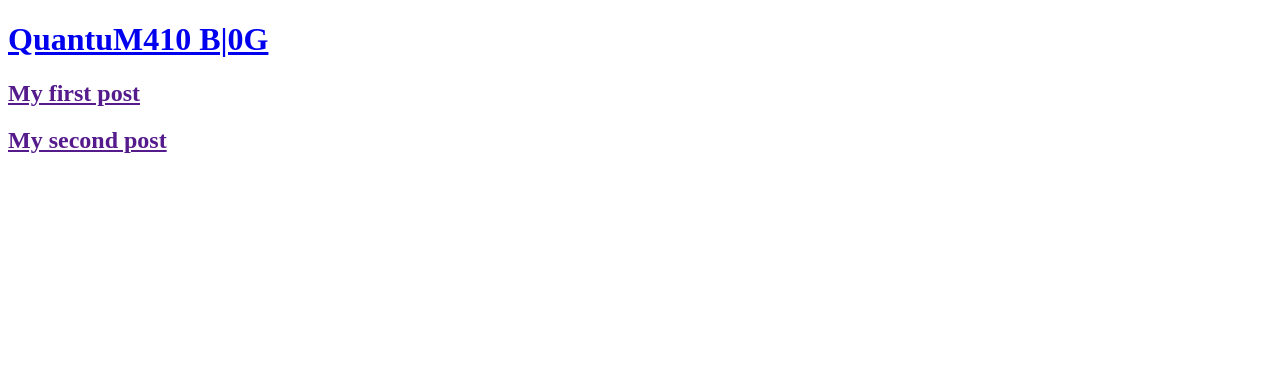
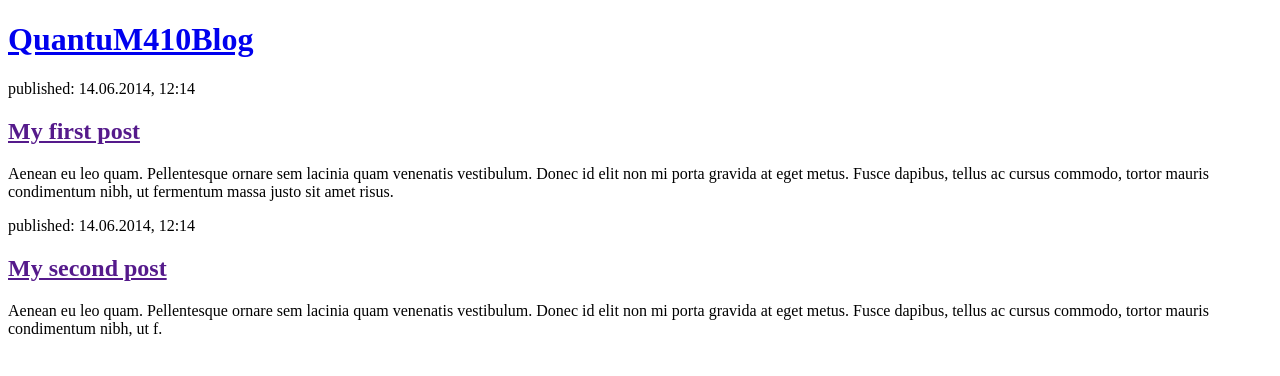
Before and after one commit to QuantuM410/Djang0-amf0ss, a Django app: page / in a window 1280 px wide. Shown: the top 376 px of the page. Run offline with Django 3.2, Linux system fonts and the light colour scheme.

Commit message:
Changed the HTML for the site.

```diff
--- a/blog/templates/blog/post_list.html
+++ b/blog/templates/blog/post_list.html
@@ -1,23 +1,23 @@
 <!DOCTYPE html>
 <html>
     <head>
-        <title>QuantuM410 B|0G</title>
+        <title>QuantuM410Blog</title>
     </head>
     <body>
         <header>
-            <h1><a href="/">QuantuM410 B|0G</a></h1>
+            <h1><a href="/">QuantuM410Blog</a></h1>
         </header>
 
         <article>
-            <time></time>
+            <time>published: 14.06.2014, 12:14</time>
             <h2><a href="">My first post</a></h2>
-            <p></p>
+            <p>Aenean eu leo quam. Pellentesque ornare sem lacinia quam venenatis vestibulum. Donec id elit non mi porta gravida at eget metus. Fusce dapibus, tellus ac cursus commodo, tortor mauris condimentum nibh, ut fermentum massa justo sit amet risus.</p>
         </article>
 
         <article>
-            <time></time>
+            <time>published: 14.06.2014, 12:14</time>
             <h2><a href="">My second post</a></h2>
-            <p></p>
+            <p>Aenean eu leo quam. Pellentesque ornare sem lacinia quam venenatis vestibulum. Donec id elit non mi porta gravida at eget metus. Fusce dapibus, tellus ac cursus commodo, tortor mauris condimentum nibh, ut f.</p>
         </article>
     </body>
 </html>
```
